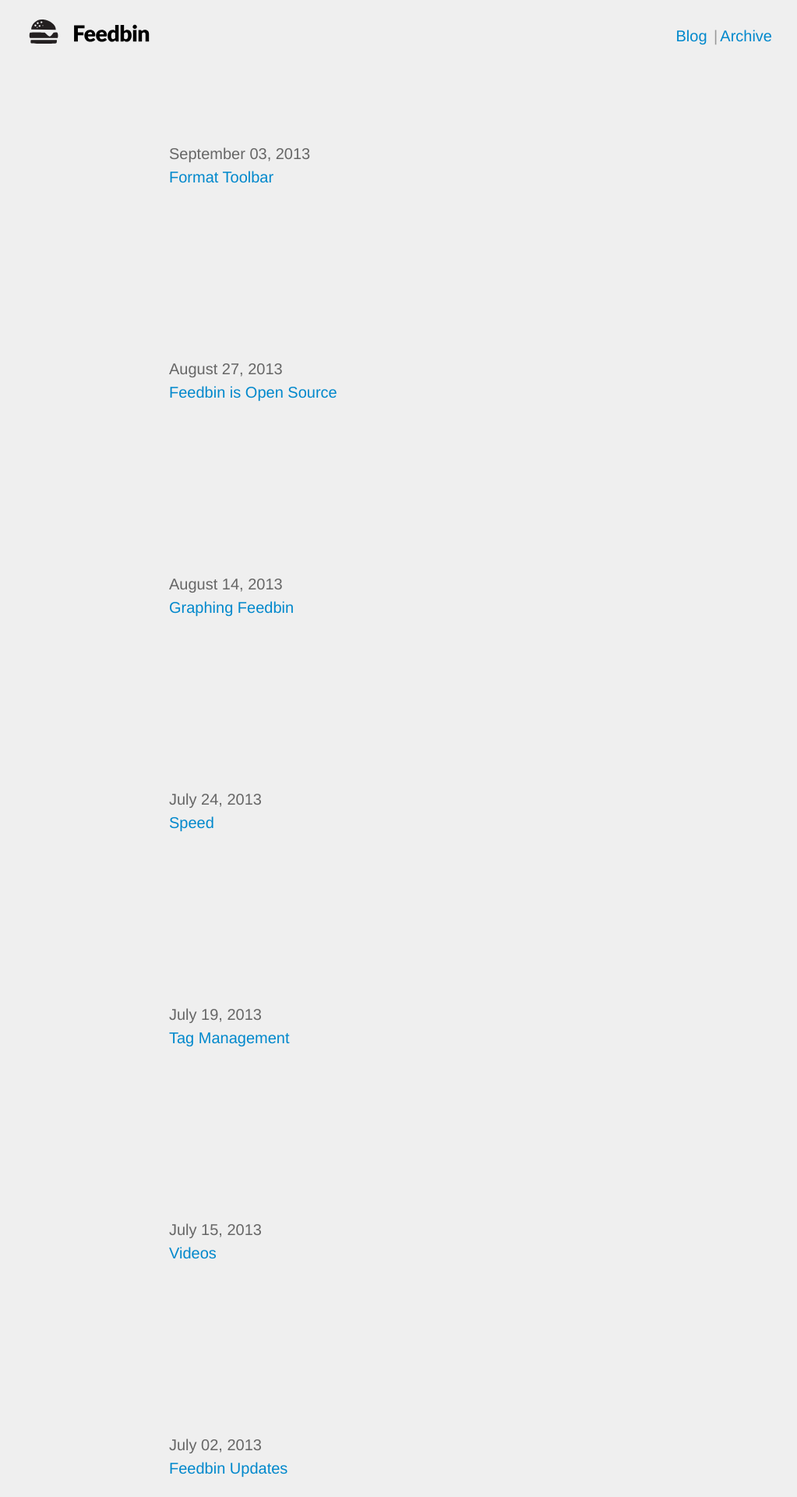
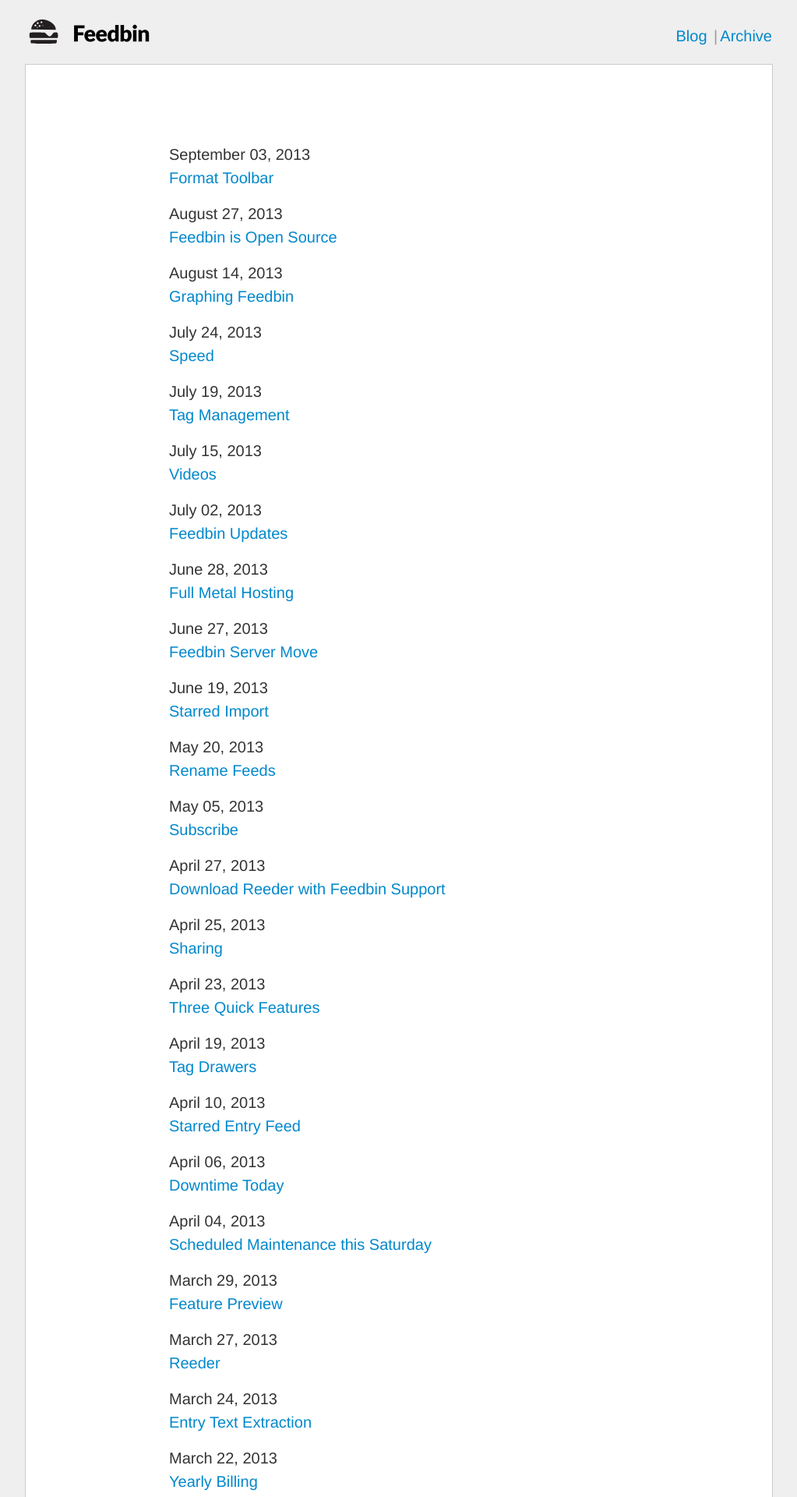
Before and after one commit to digideskio/feedbin-blog, a Jekyll site: the page built from archive.html, in a window 1280 px wide. Shown: the top 1920 px of the page at 78% size, without its empty margins (128-1151 px from the left). Built offline with Jekyll 4.4.1, drawn with Linux system fonts in a browser that asks for light colours; comment, search, counter and statistics services are not loaded.

Commit message:
Style tweaks.

```diff
--- a/_layouts/post.html
+++ b/_layouts/post.html
@@ -5,7 +5,7 @@
 <div class="content main-content">
 	<article>
 		<h1>{{ page.title }}</h1>
-		<p class="post-meta">
+		<p class="page-meta">
 			by <a href="{{ page.author_link }}">{{ page.author }}</a>
 			<br /><time datetime="{{ page.date | date: '%Y-%m-%d' }}">{{ page.date | date: "%B %d, %Y" }}</time>
 		</p>
--- a/archive.html
+++ b/archive.html
@@ -3,9 +3,11 @@
 title: Feedbin Blog
 ---
 
-{% for post in site.posts %}
-<article>
-	<time datetime="{{ page.date | date: '%Y-%m-%d' }}">{{ post.date | date: "%B %d, %Y" }}</time>
-	<p><a href="{{ post.url }}">{{ post.title }}</a></p>
-</article>
-{% endfor %}
+<div class="content main-content">
+	<article>
+		{% for post in site.posts %}
+			<time datetime="{{ page.date | date: '%Y-%m-%d' }}">{{ post.date | date: "%B %d, %Y" }}</time>
+			<p><a href="{{ post.url }}">{{ post.title }}</a></p>
+		{% endfor %}
+	</article>
+</div>
--- a/assets/stylesheets/css.css
+++ b/assets/stylesheets/css.css
@@ -43,7 +43,7 @@
 	background-color: #efefef;
 	padding: 0 15px;
 	margin: 0;
-	color: #666666;
+	color: #333;
 	font-size: 20px;
 	font-family: "Helvetica Neue", Helvetica, Arial, sans-serif;
 	line-height: 1.5;
@@ -78,6 +78,17 @@
 	margin-bottom: 5px;
 	font-weight: 300;
 	line-height: 1.2;
+}
+
+h1 a,
+h1 a:link,
+h1 a:visited {
+	color: #333;
+}
+
+h1 a:hover {
+	color: #333;
+	text-decoration: underline;
 }
 
 h2 {
@@ -296,7 +307,7 @@
 		margin-bottom: 30px;
 	}
 	h1 {
-		font-size: 22px;
+		font-size: 26px;
 	}
 	.page-meta {
 		font-size: 16px;
```
